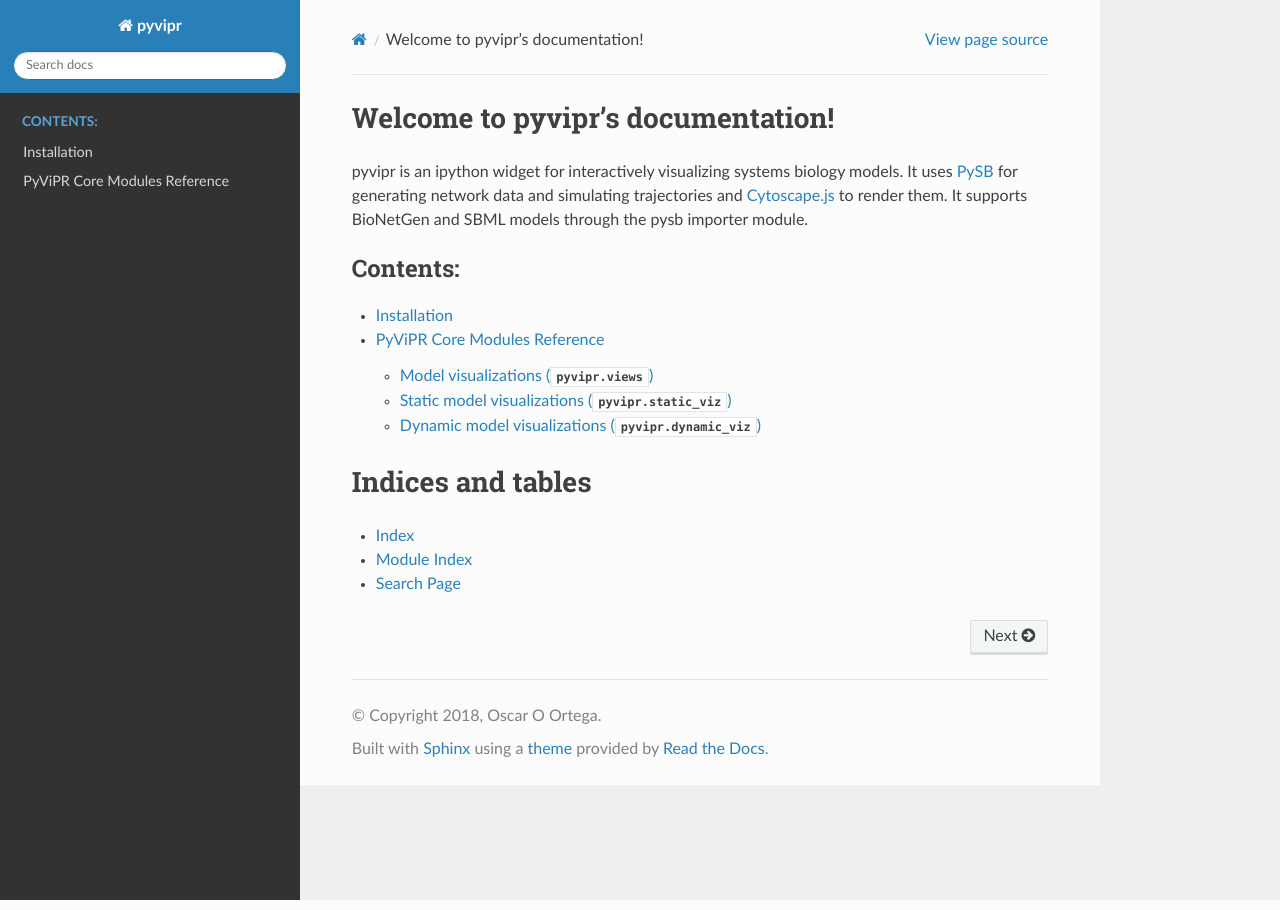
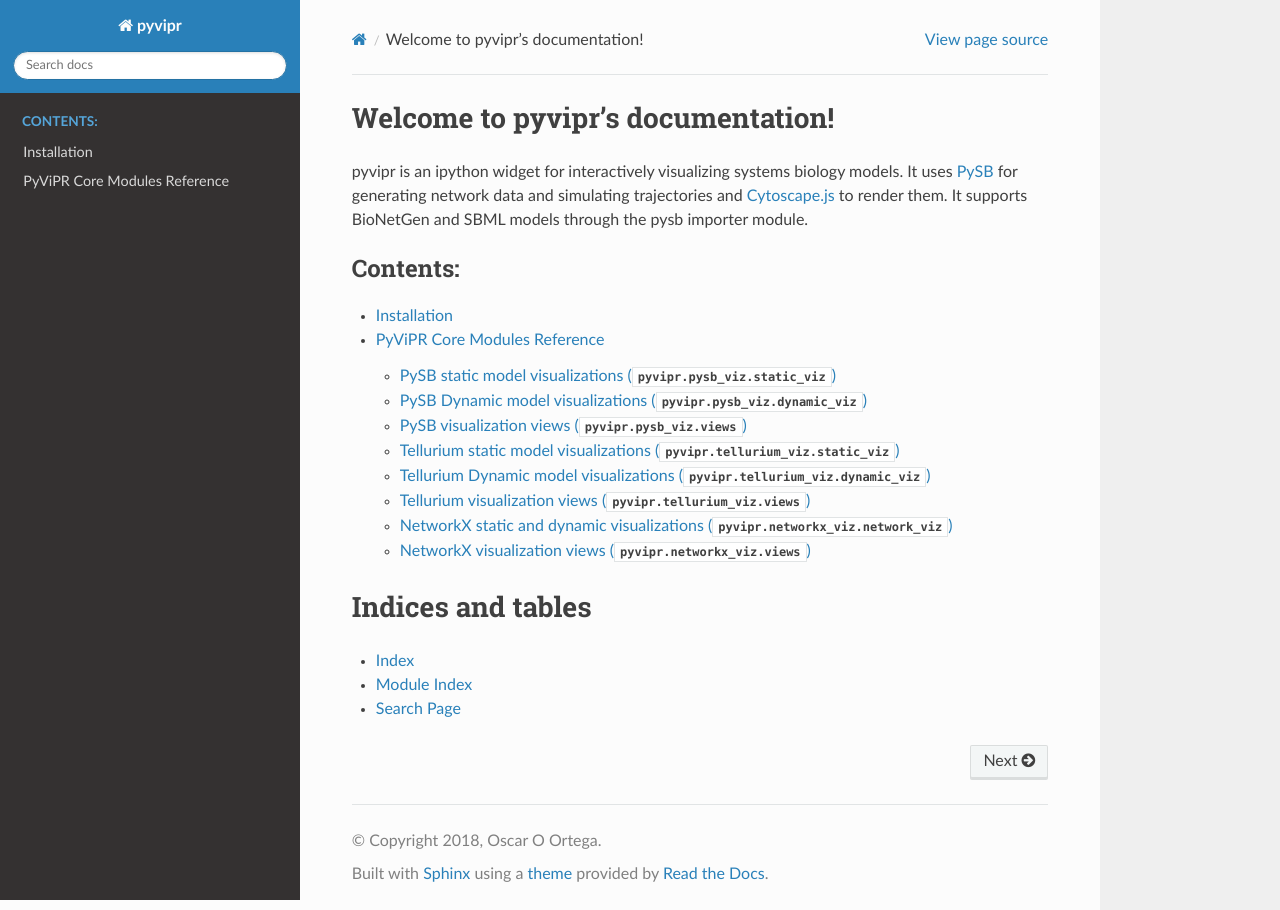
Before and after one commit to LoLab-MSM/pyvipr, a Sphinx documentation site: the page built from docs/index.rst, in a window 1280 px wide. Built offline with Sphinx 7.4.7 and the Read the Docs theme 2.0.0, drawn with Linux system fonts in a browser that asks for light colours; pages that are not in the unit, such as notebooks, are missing from menus.

Commit message:
update documentation

```diff
--- a/docs/modules/dynamic_viz.rst
+++ /dev/null
@@ -1,5 +0,0 @@
-Dynamic model visualizations (:py:mod:`pyvipr.dynamic_viz`)
-==================================================================
-
-.. automodule:: pyvipr.dynamic_viz
-    :members:
--- a/docs/modules/index.rst
+++ b/docs/modules/index.rst
@@ -4,6 +4,6 @@ PyViPR Core Modules Reference
 .. toctree::
    :maxdepth: 3
 
-   views
-   static_viz
-   dynamic_viz
+   pysb_viz
+   tellurium_viz
+   networkx_viz
--- /dev/null
+++ b/docs/modules/networkx_viz.rst
@@ -0,0 +1,11 @@
+NetworkX static and dynamic visualizations (:py:mod:`pyvipr.networkx_viz.network_viz`)
+======================================================================================
+
+.. automodule:: pyvipr.networkx_viz.network_viz
+    :members:
+
+NetworkX visualization views (:py:mod:`pyvipr.networkx_viz.views`)
+==================================================================
+
+.. automodule:: pyvipr.networkx_viz.views
+    :members:
--- /dev/null
+++ b/docs/modules/pysb_viz.rst
@@ -0,0 +1,17 @@
+PySB static model visualizations (:py:mod:`pyvipr.pysb_viz.static_viz`)
+=======================================================================
+
+.. automodule:: pyvipr.pysb_viz.static_viz
+    :members:
+
+PySB Dynamic model visualizations (:py:mod:`pyvipr.pysb_viz.dynamic_viz`)
+=========================================================================
+
+.. automodule:: pyvipr.pysb_viz.dynamic_viz
+    :members:
+
+PySB visualization views (:py:mod:`pyvipr.pysb_viz.views`)
+==========================================================
+
+.. automodule:: pyvipr.pysb_viz.views
+    :members:
--- a/docs/modules/static_viz.rst
+++ /dev/null
@@ -1,5 +0,0 @@
-Static model visualizations (:py:mod:`pyvipr.static_viz`)
-==================================================================
-
-.. automodule:: pyvipr.static_viz
-    :members:
--- /dev/null
+++ b/docs/modules/tellurium_viz.rst
@@ -0,0 +1,17 @@
+Tellurium static model visualizations (:py:mod:`pyvipr.tellurium_viz.static_viz`)
+=================================================================================
+
+.. automodule:: pyvipr.tellurium_viz.static_viz
+    :members:
+
+Tellurium Dynamic model visualizations (:py:mod:`pyvipr.tellurium_viz.dynamic_viz`)
+===================================================================================
+
+.. automodule:: pyvipr.tellurium_viz.dynamic_viz
+    :members:
+
+Tellurium visualization views (:py:mod:`pyvipr.tellurium_viz.views`)
+===================================================================================
+
+.. automodule:: pyvipr.tellurium_viz.views
+    :members:
--- a/docs/modules/views.rst
+++ /dev/null
@@ -1,5 +0,0 @@
-Model visualizations (:py:mod:`pyvipr.views`)
-==================================================================
-
-.. automodule:: pyvipr.views
-    :members:
```
